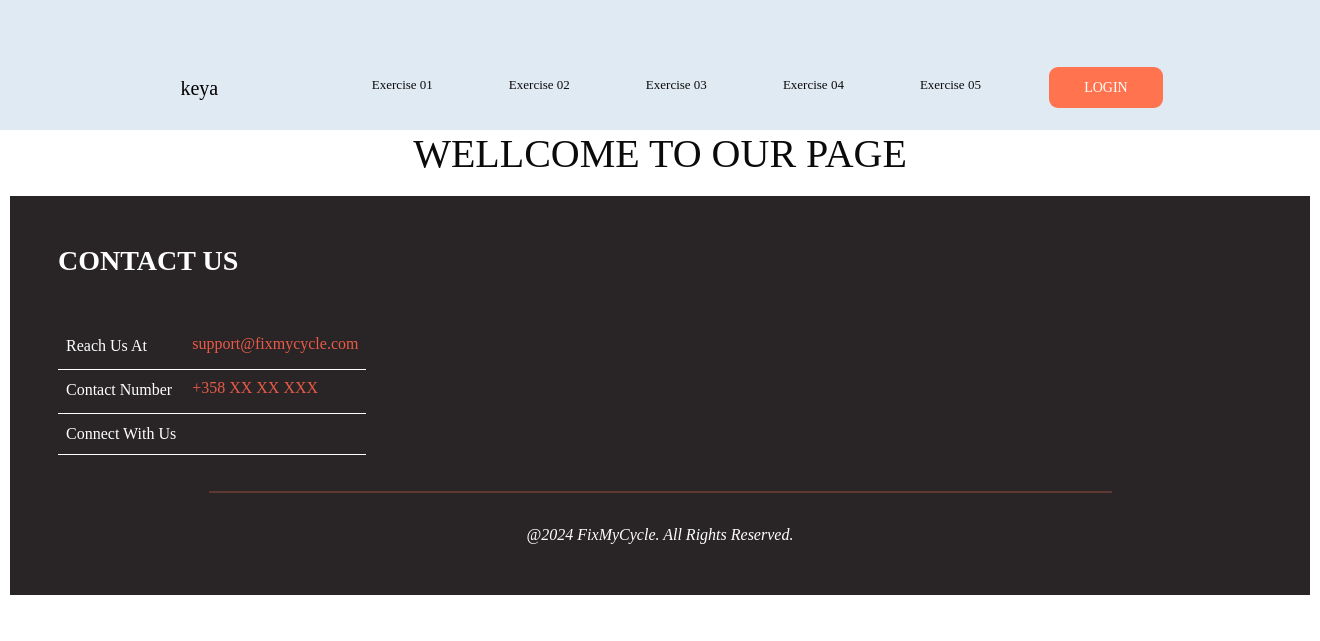
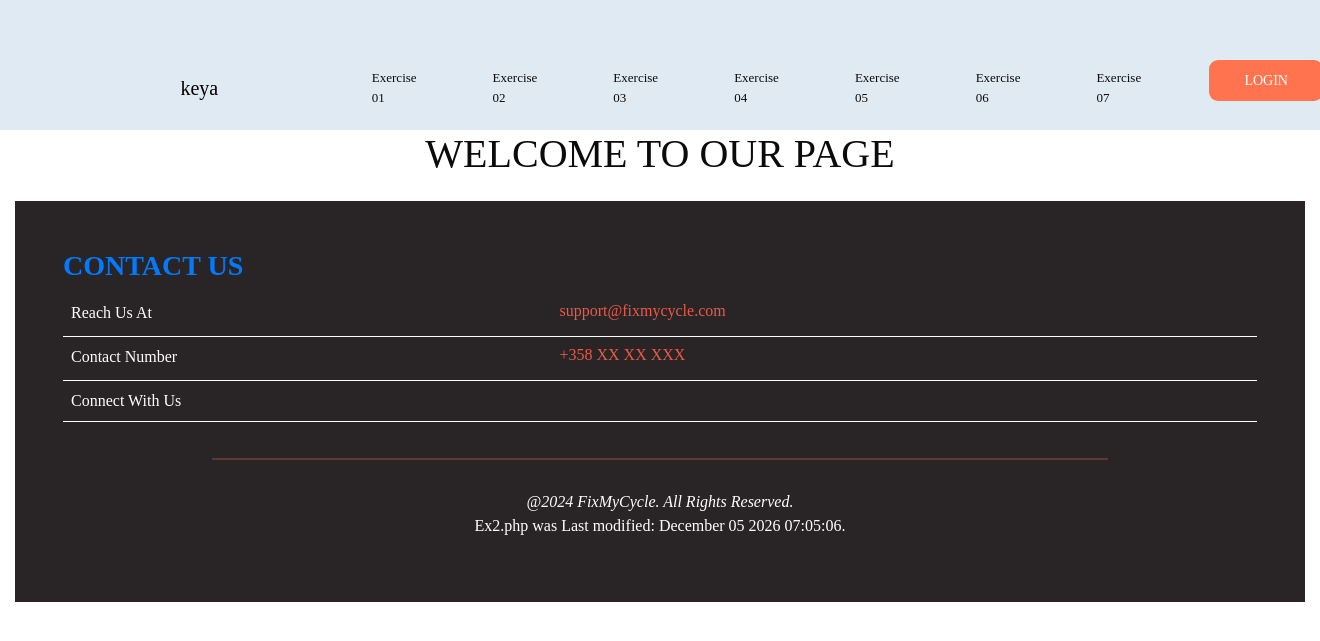
Before and after one commit to rabayakhatun/php24, a PHP site: page /Keya_tasks/Ex2.php in a window 1320 px wide. Shown: the top 641 px of the page. Run offline with PHP 8.4, Linux system fonts and the light colour scheme; some web fonts are replaced.

Commit message:
Exercise 3 done

```diff
--- a/src/Keya_tasks/Ex2.php
+++ b/src/Keya_tasks/Ex2.php
@@ -2,7 +2,7 @@
 <?php include 'header.php'; ?>
 <center>
 <div class="container">
-<h1>WELLCOME TO OUR PAGE</h1>
+<h1>WELCOME TO OUR PAGE</h1>
 </div>
 </center>
 <?php include 'footer.php'; ?>
--- /dev/null
+++ b/src/Keya_tasks/Form.css
@@ -0,0 +1,47 @@
+/* styles.css */
+
+/* Style for the container
+.container {
+    max-width: 800px;
+    margin: auto;
+}
+
+ Style for the form */
+form {
+    margin-top: 20px;
+    padding: 20px;
+    border: 1px solid #ccc;
+    border-radius: 20px;
+    box-shadow: 0 0 10px rgba(0, 0, 0, 0.1);
+}
+
+/* Style for the input fields */
+form input[type="text"],
+form input[type="email"],
+form input[type="date"],
+form input[type="color"] {
+    width: 200px;
+    padding: 10px;
+    margin-bottom: 10px;
+    border: 1px solid #ccc;
+    border-radius: 2px;
+
+}
+
+/* Style for the submit button */
+form input[type="submit"] {
+    background-color: #007bff;
+    color: #fff;
+    padding: 10px 20px;
+    border: none;
+    border-radius: 2px;
+    cursor: pointer;
+}
+
+/* Style for the heading */
+h3 {
+    color: #007bff;
+    margin-bottom: 10px;
+}
+
+/* Add more custom styles as needed */
--- a/src/Keya_tasks/css/neeru.css
+++ b/src/Keya_tasks/css/neeru.css
@@ -1,7 +1,7 @@
 /*Footer*/
 
 .table {
-    width: unset;
+    width: none;
     --bs-table-color: none;
     --bs-table-bg: none;
     border-color: unset;
@@ -35,7 +35,7 @@ hr {
 
 
 
-    padding: 10px;
+    padding: 15px;
     position: sticky;
     bottom: 0;
 
--- a/src/Keya_tasks/css/rochan.css
+++ b/src/Keya_tasks/css/rochan.css
@@ -214,6 +214,7 @@ body {
 
 
 /*Form CSS*/
+
 .f-label {
     color: #F24E1E !important;
     border-color: #F24E1E !important;
--- a/src/Keya_tasks/footer.php
+++ b/src/Keya_tasks/footer.php
@@ -6,12 +6,11 @@
     <!-- Add your CSS, JavaScript, etc. here -->
 </head>
 
-
+<body>
 <footer class="footer">
               <!--Footer Section Start-->
 <div class="bg_dark px-5 py-5 text-white">
-
-<h3 class="fw-bolder mb-5"> CONTACT US</h3>
+    <h3 class="fw-bolder md-5"> CONTACT US</h3>
     <table class="table ">
         <tr>
             <td>
@@ -41,14 +40,17 @@
                         class="fa-brands fa-2x fa-youtube"></i></a>
                 <a href="https://www.instagram.com/" target="_blank"> <i
                         class="fa-brands fa-2x fa-instagram"></i></a>
-
             </td>
         </tr>
     </table>
     <center>
         <hr>
-
         <span class="text-white"><em>@2024 FixMyCycle. All Rights Reserved.</em></span>
+        <?php
+    $filename = basename($_SERVER['PHP_SELF']);
+    $lastModified = filemtime($_SERVER['SCRIPT_FILENAME']);
+    echo "<p> $filename was Last modified: " . date("F d Y H:i:s.", $lastModified) . "</p>";
+    ?>
     </center>
 
 </div>
--- a/src/Keya_tasks/header.php
+++ b/src/Keya_tasks/header.php
@@ -9,7 +9,7 @@
     <link href="css/keya.css" rel="stylesheet">
     <link href="css/neeru.css" rel="stylesheet">
     <link href="css/mudathir.css" rel="stylesheet">
-    <link href="">
+    <link href="Form.css" rel="stylesheet">
 </head>
 <body>
     <header>
@@ -39,6 +39,12 @@
                             <a class="nav-link" href="ex2_1.php">Exercise 05</a>
                         </li>
                         <li class="nav-item">
+                            <a class="nav-link" href="ex2_1.php">Exercise 06</a>
+                        </li>
+                        <li class="nav-item">
+                            <a class="nav-link" href="ex2_1.php">Exercise 07</a>
+                        </li>
+                        <li class="nav-item">
                             <button class="buttonOrg">LOGIN</button>
                         </li>
 
```
Also changed, not shown: src/Keya_tasks/Ex3.php (+55 -8 lines), src/Keya_tasks/process.php (added, +15 -0 lines), ind-ex.php (renamed from index.php), src/ind-ex.php (renamed from src/index.php), 1 other file. Lines whose indentation alone changed are shown as unchanged.
